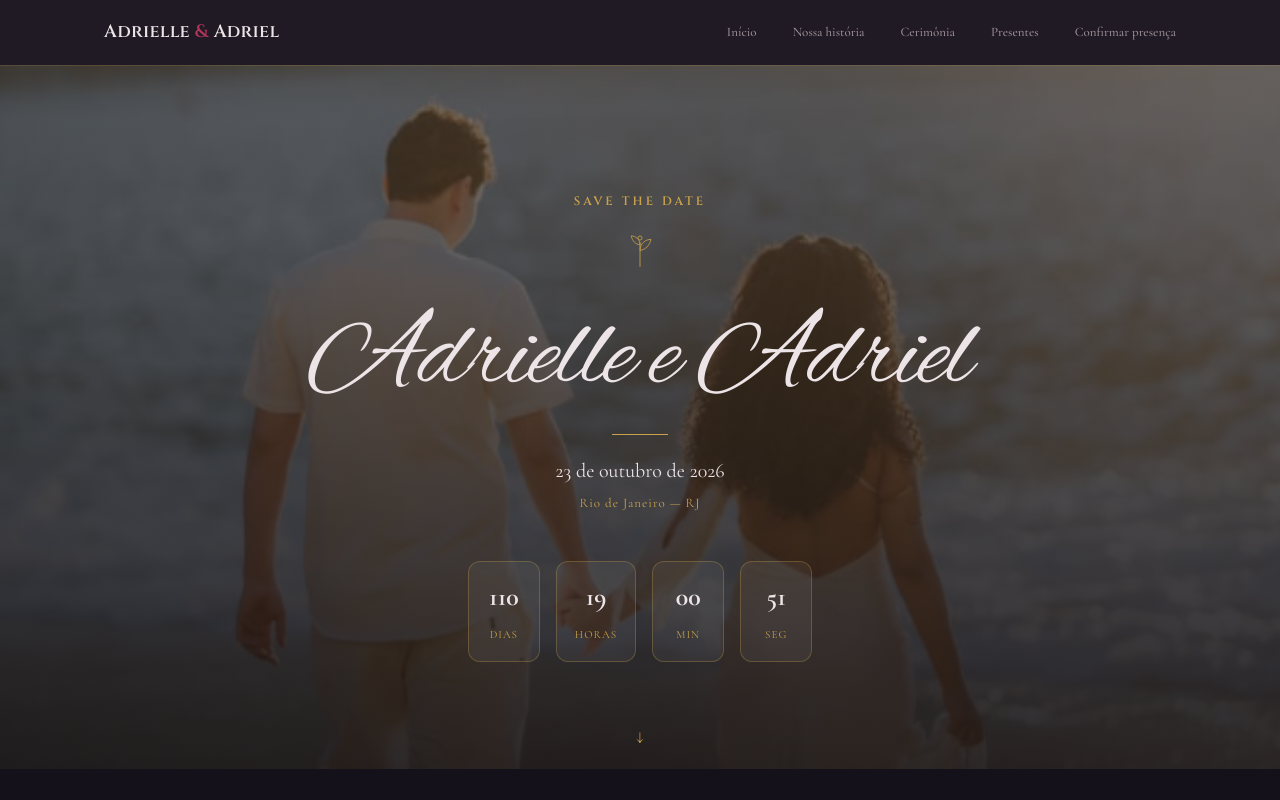
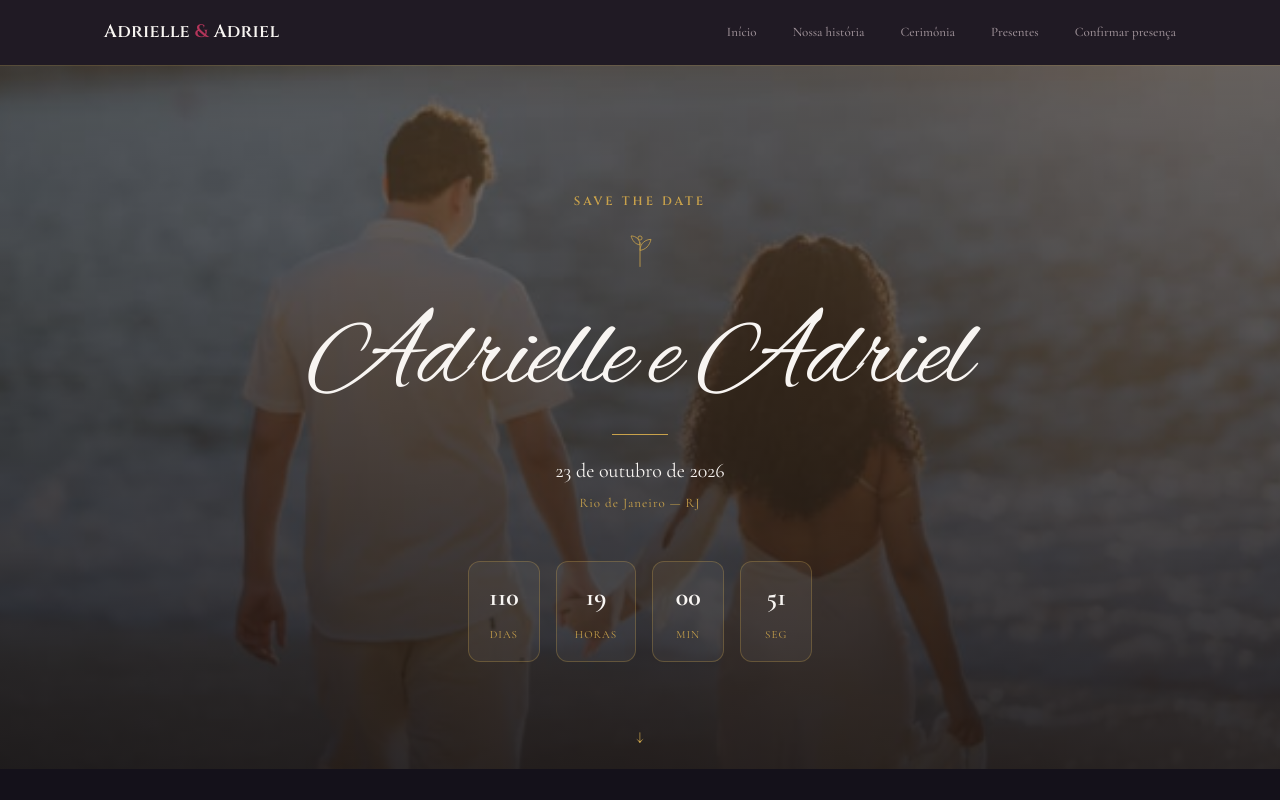
Before and after one commit to MarcosRosariodev/Adrielle-e-Adriel, a website: page index.html in a window 1280 px wide. Shown: the top 800 px of the page. Drawn offline with nearby package versions, Linux system fonts and the light colour scheme.

Commit message:
Brighten primary text color for better visibility against dark backgrounds

```diff
--- a/css/style.css
+++ b/css/style.css
@@ -5,7 +5,7 @@
   --olive-light: #c9a24b;
   --off-white: #14111a;
   --cream: #1c1720;
-  --text-dark: #ECE4E6;
+  --text-dark: #F8F5F2;
   --text-muted: #9c8f96;
   --white: #201a24;
 
```
